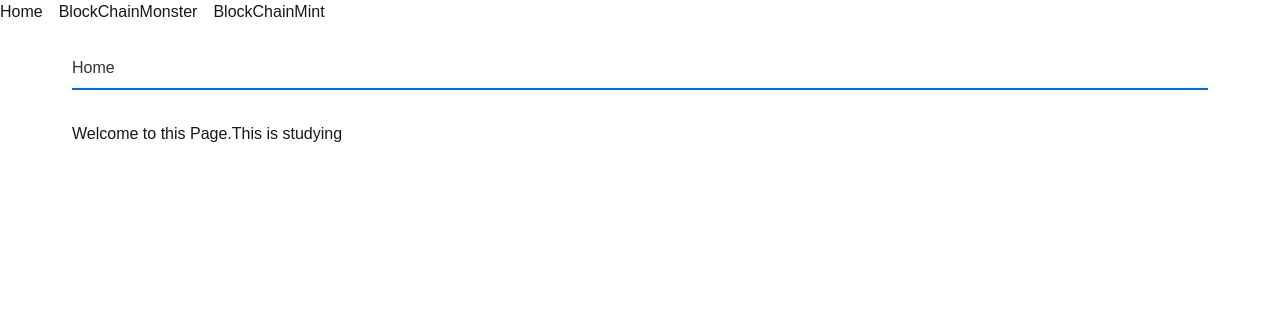
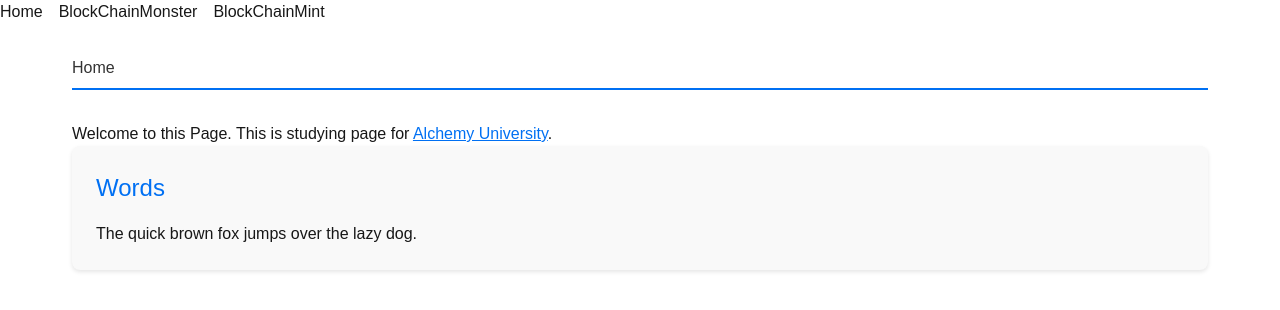
Before and after one commit to shin41x11/next-eggrypto-debug, a Next.js app: page / in a window 1280 px wide. Shown: the top 310 px of the page. Built offline with nearby package versions, Linux system fonts and the light colour scheme.

Commit message:
文言調整中

```diff
--- a/app/blockchainmonster/page.tsx
+++ b/app/blockchainmonster/page.tsx
@@ -32,7 +32,7 @@ export default function BlockchainMonster() {
 
   return (
     <main style={styles.main}>
-      <h1 style={styles.header}>Blockchain Monster Dashboard</h1>
+      <h1 style={styles.header}>Supplys Dashboard</h1>
 
       <section style={styles.section}>
         <h2 style={styles.sectionTitle}>Supply Limit Checker</h2>
--- a/app/page.tsx
+++ b/app/page.tsx
@@ -6,7 +6,12 @@ export default function Home() {
   return (
     <main style={styles.main}>
       <h1 style={styles.header}>Home</h1>
-      <p>Welcome to this Page.This is studying</p>
+      <p>Welcome to this Page. This is studying page for <a href="https://university.alchemy.com/" style={styles.link}>Alchemy University</a>.</p>
+
+      <section style={styles.section}>
+        <h2 style={styles.sectionTitle}>Words</h2>
+        <p>The quick brown fox jumps over the lazy dog.</p>
+      </section>
     </main>
   );
 }
--- a/app/styles/dashboardStyles.ts
+++ b/app/styles/dashboardStyles.ts
@@ -74,5 +74,9 @@ export const styles = {
   resultItem: {
     padding: "0.5rem 0",
     borderBottom: "1px solid #eaeaea",
+  },
+  link: {
+    color: "#0070f3",
+    textDecoration: "underline",
   }
 };
```
